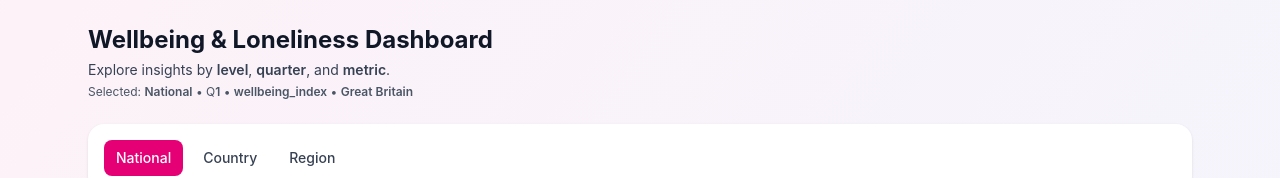
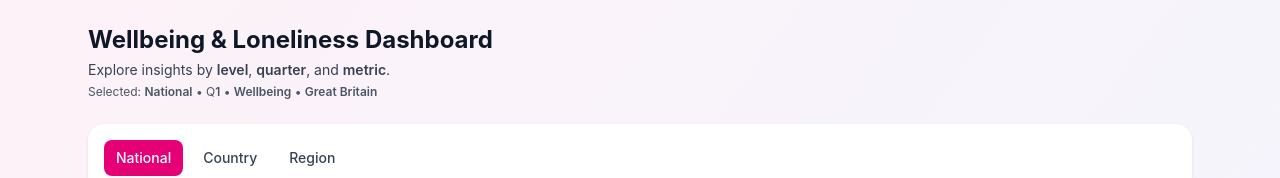
Before and after one commit to RSE1982/Feb-Hackathon, a React (Vite) app in the folder hackathon-app/: page / in a window 1280 px wide. Shown: the top 178 px of the page. Built offline with nearby package versions, Linux system fonts and the light colour scheme; what proj4 would draw is missing.

Commit message:
upd: Dashboard Header displays user-friendly metric names
Applies a helper function to format raw metric identifiers into a more human-readable display within the dashboard header. This improves clarity and user experience.

```diff
--- a/hackathon-app/src/components/DashboardHeader.jsx
+++ b/hackathon-app/src/components/DashboardHeader.jsx
@@ -1,5 +1,6 @@
 import React from 'react';
-import {capitalizeString} from '../utils/capitalizeString';
+import { capitalizeString } from '../utils/capitalizeString';
+import { metricNiceName } from '../utils/metricHelpers';
 
 export default function DashboardHeader({ level, quarter, metric, geography }) {
 	return (
@@ -17,7 +18,7 @@ export default function DashboardHeader({ level, quarter, metric, geography }) {
 			<div className='text-xs text-gray-600'>
 				Selected: <span className='font-semibold'>{capitalizeString(level)}</span> • Q
 				<span className='font-semibold'>{quarter}</span> •{' '}
-				<span className='font-semibold'>{metric}</span> •{' '}
+				<span className='font-semibold'>{metricNiceName(metric)}</span> •{' '}
 				<span className='font-semibold'>{geography || '—'}</span>
 			</div>
 		</header>
```
